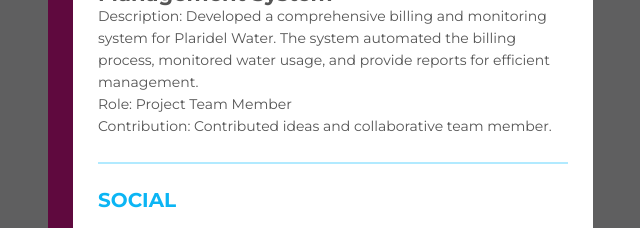
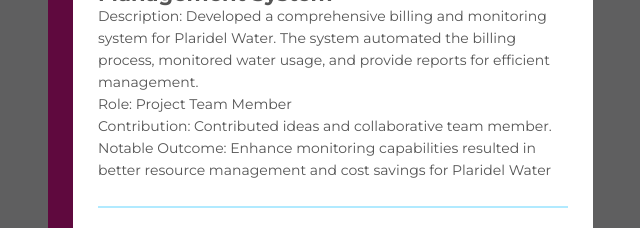
Before and after one commit to Maberly/CV, a plain HTML site: page index.html in a window 1280 px wide. Shown: the part 1120-1348 px from the top of the page, without its empty margins (192-832 px from the left). Drawn offline with Linux system fonts and the light colour scheme.

Commit message:
Update index.html

```diff
--- a/index.html
+++ b/index.html
@@ -110,6 +110,7 @@
         <p>Description: Developed a comprehensive billing and monitoring system for Plaridel Water. The system automated the billing process, monitored water usage, and provide reports for efficient management.  </p>
        <p>Role: Project Team Member</p>
        <p>Contribution: Contributed ideas and collaborative team member.</p>
+       <p>Notable Outcome: Enhance monitoring capabilities resulted in better resource management and cost savings for Plaridel Water</p>
     </div>
        <div class="resume_item resume_social">
          <div class="title">
```
